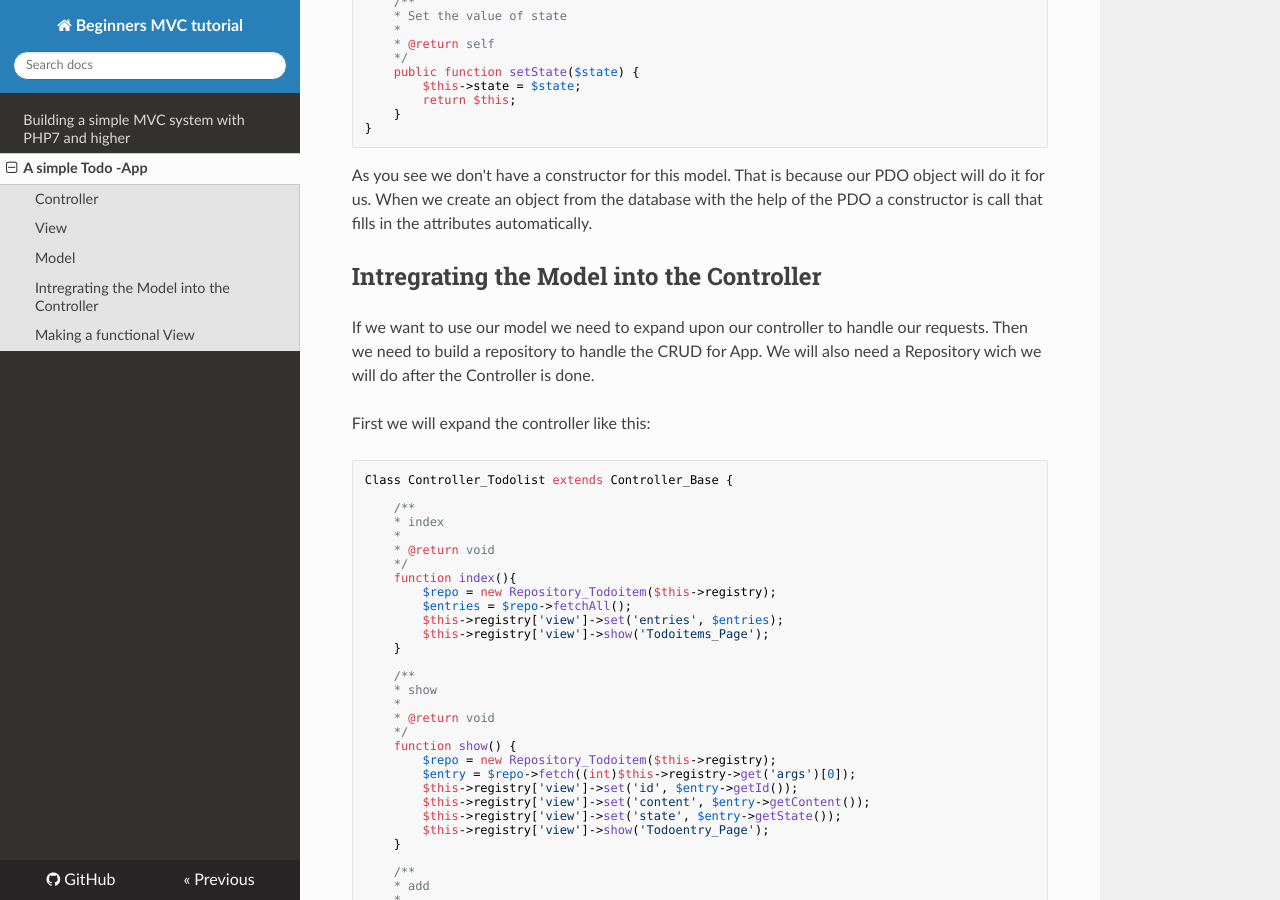
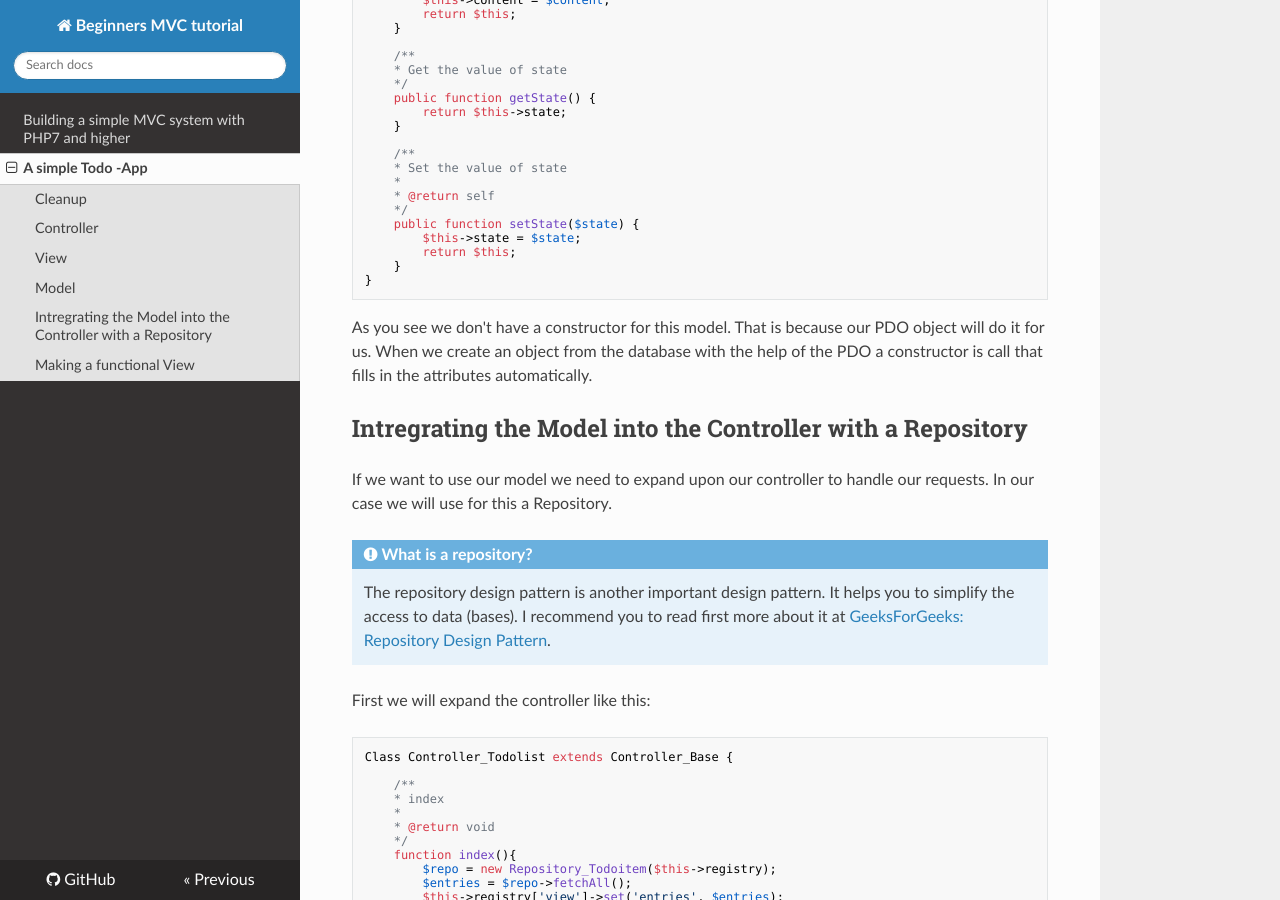
Before and after one commit to modir/mvc-tutorial, an MkDocs documentation site: the page built from docs/app.md, in a window 1280 px wide and 900 px high, scrolled down 1868 px. Built offline with MkDocs 1.6.1, drawn with Linux system fonts in a browser that asks for light colours; nearby versions of some CDN libraries; some of the changed text lies outside the part shown.

Commit message:
various small updates

```diff
--- a/docs/app.md
+++ b/docs/app.md
@@ -13,7 +13,14 @@ controllers folder gets the prefix "Controller_" i.e.:
 Controller_Index.php and everything in models folder gets the
 Prefix "Model_". Our classes in the "classes" folder stay as they are.
 
+## Cleanup
+
+Durring writing the MVC framework we created several test files in the models, controller and view
+directories. We should delete all of them first before we go on with the new
+app. Those 3 directories should be empty.
+
 ## Controller
+
 To access this new part of our App we need to set up a new
 controller. So when we open the the site with /Todolist at the end
 of our URL our router can find it and the controller can spring into
@@ -29,6 +36,7 @@ Class Controller_Todo Extends Controller_Base {
 ~~~
 
 ## View
+
 Our Controller now calls a view called "Todoitems_Page", but we
 haven't had made this view yet so we have to make it. In the View
 folder we create a new file called "Todoitems_Page".
@@ -118,12 +126,15 @@ because our PDO object will do it for us. When we create an object
 from the database with the help of the PDO a constructor is call that
 fills in the attributes automatically.
 
-## Intregrating the Model into the Controller
+## Intregrating the Model into the Controller with a Repository
 
 If we want to use our model we need to expand upon our controller
-to handle our requests. Then we need to build a repository to handle
-the CRUD for App. We will also need a Repository wich we will do
-after the Controller is done.
+to handle our requests. In our case we will use for this a Repository.
+
+!!!note "What is a repository?"
+    The repository design pattern is another important design pattern. It helps
+	you to simplify the access to data (bases). I recommend you to read first
+	more about it at [GeeksForGeeks: Repository Design Pattern](https://www.geeksforgeeks.org/repository-design-pattern/).
 
 First we will expand the controller like this:
 
@@ -234,7 +245,7 @@ As we did with our controller we also create a abstract Class called
 
 ~~~php
 <?php
-Abstract Class Repository_Base{
+Abstract Class Repository_Base {
 	protected $registry;
 
 	/**
```
Also changed, not shown: other parts of docs/app.md (+5 -5 lines), docs/index.md (+6 -3 lines), 1 other file.
